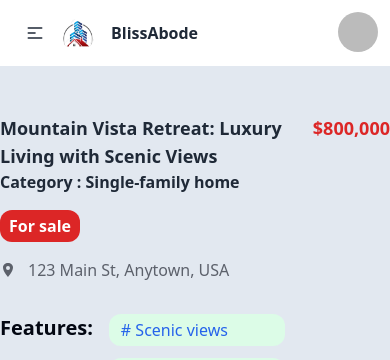
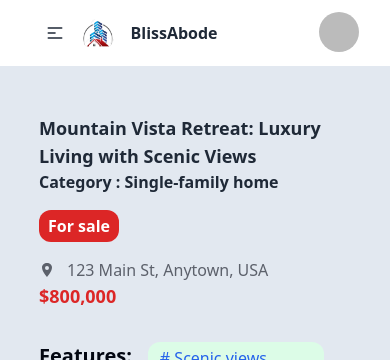
Before and after one commit to Raisa-islam/BlissAbode, a React (Vite) app: page /view-details/1 in a window 390 px wide. Shown: the top 360 px of the page. Built offline with nearby package versions, Linux system fonts and the light colour scheme; no server answers; sample sign-in values are in the browser's storage.

Commit message:
dynamic title added and some responsive issue is solved

```diff
--- a/index.html
+++ b/index.html
@@ -2,9 +2,9 @@
 <html lang="en" data-theme="light">
   <head>
     <meta charset="UTF-8" />
-    <link rel="icon" type="image/svg+xml" href="/vite.svg" />
+    <link rel="icon" type="image/svg+xml" href="/icon.svg" />
     <meta name="viewport" content="width=device-width, initial-scale=1.0" />
-    <title>Vite + React</title>
+    <title>Bliss Abode</title>
   </head>
   <body>
     <div id="root"></div>
--- a/package.json
+++ b/package.json
@@ -19,6 +19,8 @@
     "prop-types": "^15.8.1",
     "react": "^18.2.0",
     "react-dom": "^18.2.0",
+    "react-helmet": "^6.1.0",
+    "react-helmet-async": "^2.0.4",
     "react-hook-form": "^7.51.3",
     "react-hooks": "^1.0.1",
     "react-icons": "^5.1.0",
--- a/src/main.jsx
+++ b/src/main.jsx
@@ -7,14 +7,18 @@ import router from './routes/Routes';
 import { ToastContainer } from 'react-toastify';
 import 'react-toastify/dist/ReactToastify.css';
 import AuthProviders from './providers/AuthProviders';
+import { HelmetProvider } from 'react-helmet-async';
 
 
 ReactDOM.createRoot(document.getElementById('root')).render(
   <React.StrictMode>
+    <HelmetProvider>
     <AuthProviders>
       <RouterProvider router={router}></RouterProvider>
       <ToastContainer />
     </AuthProviders>
+    </HelmetProvider>
+
 
 
   </React.StrictMode>,
--- a/src/pages/Estate/EstateDetails.jsx
+++ b/src/pages/Estate/EstateDetails.jsx
@@ -15,6 +15,7 @@ import { MapContainer, TileLayer, Popup, Marker } from 'react-leaflet'
 import 'leaflet/dist/leaflet.css'
 import { FcLike } from "react-icons/fc";
 import 'react-toastify/dist/ReactToastify.css';
+import { Helmet } from 'react-helmet';
 
 const EstateDetails = () => {
     const data = useLoaderData();
@@ -33,8 +34,11 @@ const EstateDetails = () => {
 
     return (
         <div className='bg-slate-200 pb-12'>
-            <div className='container mx-auto pt-12 '>
-                <div className='flex md:flex-row justify-between'>
+            <Helmet>
+                <title>Bliss Abode | Property Details ${id}</title>
+            </Helmet>
+            <div className='container mx-auto pt-12 max-w-[80%]'>
+                <div className='flex flex-col md:flex-row justify-between'>
 
 
                     <div>
--- a/src/pages/Favourites/Favorites.jsx
+++ b/src/pages/Favourites/Favorites.jsx
@@ -4,6 +4,7 @@ import { useLoaderData } from 'react-router-dom';
 import FavFeatured from '../../layouts/FavFeatured';
 import { HiOutlineEmojiSad } from "react-icons/hi";
 import { AuthContext } from '../../providers/AuthProviders';
+import { Helmet } from 'react-helmet';
 
 const Favorites = () => {
     const {user} = useContext(AuthContext);
@@ -24,7 +25,10 @@ const Favorites = () => {
     }, []);
 
     return (
-        <div className='container mx-auto mt-12'>
+        <div className='container mx-auto mt-12 max-w-[80%]'>
+            <Helmet>
+                <title>Bliss Abode | Favorites</title>
+            </Helmet>
         <div className='flex flex-col items-center justify-center text-center'>
             <h1 className='text-2xl md:text-3xl lg:text-5xl font-semibold text-black'>Dream Collection: Your Handpicked Hideaways</h1>
             <p className='mt-6 text-lg md:text-xl lg:text-2xl font-medium text-[#03071299]'>Discover Your Personal Paradise - All in One Place</p>
--- a/src/pages/Home/Home.jsx
+++ b/src/pages/Home/Home.jsx
@@ -13,6 +13,7 @@ import { Autoplay, Pagination, Navigation } from 'swiper/modules';
 import SliderCard from '../../layouts/SliderCard';
 import { useLoaderData } from 'react-router-dom';
 import FeaturedProperties from '../../layouts/FeaturedProperties';
+import { Helmet } from 'react-helmet';
 
 
 const Home = () => {
@@ -23,6 +24,9 @@ const Home = () => {
 
     return (
         <div className='pb-12'>
+            <Helmet>
+                <title>Bliss Abode | Home</title>
+            </Helmet>
             <div className='flex flex-row justify-center items-center max-w-full'>
 
                 <Swiper
--- a/src/pages/Login/Login.jsx
+++ b/src/pages/Login/Login.jsx
@@ -3,6 +3,7 @@ import { Link, useLocation, useNavigate } from 'react-router-dom';
 import { AuthContext } from '../../providers/AuthProviders';
 import { toast } from 'react-toastify';
 import { FaEye, FaEyeSlash } from "react-icons/fa";
+import { Helmet } from 'react-helmet';
 
 const Login = () => {
     const {user, signIn, GoogleSignIn, GithubSignIn, FacebookSignIn} = useContext(AuthContext);
@@ -69,6 +70,9 @@ const Login = () => {
 
     return (
         <div className="min-h-screen flex justify-center items-center container mx-auto">
+            <Helmet>
+                <title>Bliss Abode | Sign in</title>
+            </Helmet>
             <div className="w-full lg:w-1/2 p-4">
                 <form onSubmit={handleLogin}>
                     <div className='flex flex-col gap-4'>
--- a/src/pages/Profile/UpdateProfile.jsx
+++ b/src/pages/Profile/UpdateProfile.jsx
@@ -4,6 +4,7 @@ import { FaUser } from "react-icons/fa";
 import { SiGmail } from "react-icons/si";
 import { AuthContext } from '../../providers/AuthProviders';
 import { toast } from 'react-toastify';
+import { Helmet } from 'react-helmet';
 
 const UpdateProfile = () => {
     const { user, ProfileUpdate } = useContext(AuthContext);
@@ -29,7 +30,10 @@ const UpdateProfile = () => {
     };
 
     return (
-        <div className='flex flex-col justify-center items-center p-4 lg:w-1/2 mx-auto mt-6 bg-white pb-12'>
+        <div className='flex flex-col justify-center items-center p-4 lg:w-1/2 container mx-auto mt-6 bg-white pb-12 max-w-[80%]'>
+            <Helmet>
+                <title>Bliss Abode | Update Profile</title>
+            </Helmet>
             <div className="rounded-full border border-gray-200 border-opacity-50 p-2 bg-slate-100 mb-6">
                 <img
                     alt="User Avatar"
--- a/src/pages/Register/Register.jsx
+++ b/src/pages/Register/Register.jsx
@@ -3,6 +3,7 @@ import { Link } from 'react-router-dom';
 import { toast } from 'react-toastify';
 import { AuthContext } from '../../providers/AuthProviders';
 import { FaEye, FaEyeSlash } from "react-icons/fa";
+import { Helmet } from 'react-helmet';
 
 const Register = () => {
     const { createUser } = useContext(AuthContext);
@@ -122,6 +123,9 @@ const Register = () => {
 
     return (
         <div className="min-h-screen flex justify-center items-center container mx-auto">
+            <Helmet>
+                <title>Bliss Abode | Register</title>
+            </Helmet>
             <div className="w-full lg:w-1/2 p-4">
                 <form onSubmit={handleRegister} className='flex flex-col gap-4'>
                     <div className='flex flex-col gap-4'>
--- a/src/pages/shared/footer/Footer.jsx
+++ b/src/pages/shared/footer/Footer.jsx
@@ -5,8 +5,8 @@ const Footer = () => {
   return (
     <footer className="footer p-10 bg-base-200 text-base-content max-w-full">
       <aside>
-        <img src={logoi} className='w-21 h-20' alt="" />
-        <p>Bliss Abode Industries Ltd.<br />Providing reliable home since 2010</p>
+        <img src={logoi} className='w-16 h-15' alt="" />
+        <p>Bliss Abode Industries Ltd.<br />Providing safe home since 2010</p>
       </aside>
       <nav>
         <h6 className="footer-title">Company</h6>
--- a/src/pages/shared/navbar/Navbar.jsx
+++ b/src/pages/shared/navbar/Navbar.jsx
@@ -37,7 +37,7 @@ const Navbar = () => {
     </>
 
     return (
-        <div className="navbar bg-base-100 container mx-auto">
+        <div className="navbar bg-base-100 container mx-auto max-w-[90%]">
             <div className="navbar-start">
                 <div className="dropdown">
                     <div tabIndex={0} role="button" className="btn btn-ghost lg:hidden">
```
Also changed, not shown: public/icon.svg (added), 1 other file (tests, documents, lock files or other folders).
